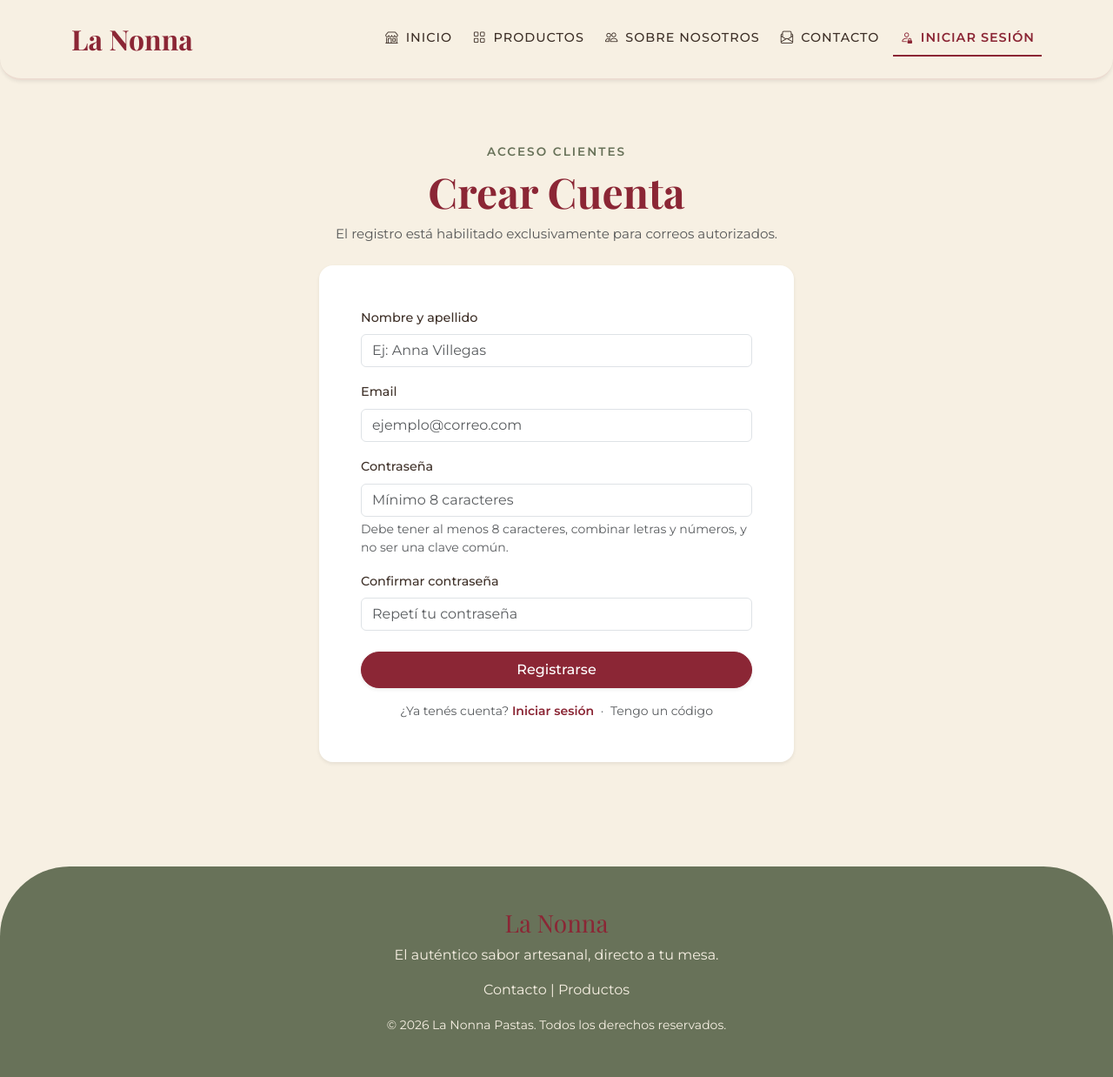
After one commit to palita1991/programacion_web_II_la_nonna, a Django app: page /registro/ in a window 1280 px wide. The commit adds this page. Shown: the whole page at 87% size. Run offline with Django 5.2, Linux system fonts and the light colour scheme; some web fonts are replaced.

Commit message:
feat: autenticación y manejo de sesiones

```diff
--- a/static/css/global.css
+++ b/static/css/global.css
@@ -96,6 +96,15 @@ h1, h2, h3, h4, h5, h6 {
     -webkit-backdrop-filter: blur(8px);
 }
 
+.nav-usuario-pill {
+    font-size: 0.9rem;
+    font-weight: 600;
+    color: var(--bordo);
+    background-color: rgba(128, 30, 39, 0.08);
+    padding: 0.35rem 0.85rem;
+    border-radius: 50rem;
+}
+
 /* =========================================
    FORMULARIO
    ========================================= */
--- a/templates/header.html
+++ b/templates/header.html
@@ -49,6 +49,7 @@
                         </a>
                     </li>
 
+                    {% if user.is_authenticated %}
                     {% url 'panel_solicitudes' as url_panel %}
                     <li class="nav-item">
                         <a class="nav-link d-flex align-items-center {% if '/panel/' in request.path %}active-link{% endif %}"
@@ -56,6 +57,31 @@
                             <i class="bi bi-kanban me-2"></i> Panel
                         </a>
                     </li>
+
+                    <li class="nav-item d-flex align-items-center ms-lg-2">
+                        <span class="nav-usuario-pill d-inline-flex align-items-center">
+                            <i class="bi bi-person-circle me-2"></i>
+                            {{ user.get_full_name|default:user.email }}
+                        </span>
+                    </li>
+
+                    <li class="nav-item d-flex align-items-center">
+                        <form method="POST" action="{% url 'cerrar_sesion' %}" class="m-0">
+                            {% csrf_token %}
+                            <button type="submit" class="btn btn-sm btn-outline-dark rounded-pill px-3">
+                                <i class="bi bi-box-arrow-right me-1"></i> Salir
+                            </button>
+                        </form>
+                    </li>
+                    {% else %}
+                    {% url 'iniciar_sesion' as url_login %}
+                    <li class="nav-item">
+                        <a class="nav-link d-flex align-items-center {% if request.path == url_login or '/registro/' in request.path or '/validar-cuenta/' in request.path %}active-link{% endif %}"
+                           href="{{ url_login }}">
+                            <i class="bi bi-person-lock me-2"></i> Iniciar Sesión
+                        </a>
+                    </li>
+                    {% endif %}
                 </ul>
             </div>
         </div>
--- a/website/forms.py
+++ b/website/forms.py
@@ -1,7 +1,7 @@
 import re
 from django import forms
 from .models import SolicitudContacto
-
+from django.contrib.auth.password_validation import validate_password
 
 class ContactoForm(forms.ModelForm):
     class Meta:
@@ -39,3 +39,110 @@ class SolicitudPanelForm(ContactoForm):
             **ContactoForm.Meta.widgets,
             'leida': forms.CheckboxInput(attrs={'class': 'form-check-input'}),
         }
+
+# =========================================
+# AUTENTICACIÓN
+# =========================================
+
+class RegistroForm(forms.Form):
+    nombre_apellido = forms.CharField(
+        label='Nombre y apellido',
+        max_length=150,
+        widget=forms.TextInput(attrs={
+            'class': 'form-control',
+            'placeholder': 'Ej: Anna Villegas',
+        }),
+    )
+    email = forms.EmailField(
+        label='Email',
+        widget=forms.EmailInput(attrs={
+            'class': 'form-control',
+            'placeholder': 'ejemplo@correo.com',
+        }),
+    )
+    password1 = forms.CharField(
+        label='Contraseña',
+        widget=forms.PasswordInput(attrs={
+            'class': 'form-control',
+            'placeholder': 'Mínimo 8 caracteres',
+        }),
+    )
+    password2 = forms.CharField(
+        label='Confirmar contraseña',
+        widget=forms.PasswordInput(attrs={
+            'class': 'form-control',
+            'placeholder': 'Repetí tu contraseña',
+        }),
+    )
+
+    def clean_nombre_apellido(self):
+        nombre = self.cleaned_data.get('nombre_apellido', '').strip()
+        if len(nombre) < 3:
+            raise forms.ValidationError('El nombre y apellido debe tener al menos 3 caracteres.')
+        if not re.match(r"^[a-zA-ZáéíóúÁÉÍÓÚñÑüÜ\s'-]+$", nombre):
+            raise forms.ValidationError('El nombre y apellido no puede contener números ni caracteres especiales.')
+        return nombre
+
+    def clean_email(self):
+        return self.cleaned_data.get('email', '').strip().lower()
+
+    def clean_password1(self):
+        password1 = self.cleaned_data.get('password1')
+        if password1:
+            validate_password(password1)
+        return password1
+
+    def clean(self):
+        cleaned_data = super().clean()
+        password1 = cleaned_data.get('password1')
+        password2 = cleaned_data.get('password2')
+
+        if password1 and password2 and password1 != password2:
+            self.add_error('password2', 'Las contraseñas no coinciden.')
+
+        return cleaned_data
+
+
+class ValidarCuentaForm(forms.Form):
+    email = forms.EmailField(
+        label='Email',
+        widget=forms.EmailInput(attrs={
+            'class': 'form-control',
+            'placeholder': 'ejemplo@correo.com',
+        }),
+    )
+    codigo = forms.CharField(
+        label='Código de validación',
+        max_length=6,
+        widget=forms.TextInput(attrs={
+            'class': 'form-control',
+            'placeholder': 'Ingresá el código de 6 dígitos',
+            'autocomplete': 'one-time-code',
+        }),
+    )
+
+    def clean_email(self):
+        return self.cleaned_data.get('email', '').strip().lower()
+
+    def clean_codigo(self):
+        return self.cleaned_data.get('codigo', '').strip()
+
+
+class LoginEmailForm(forms.Form):
+    email = forms.EmailField(
+        label='Email',
+        widget=forms.EmailInput(attrs={
+            'class': 'form-control',
+            'placeholder': 'ejemplo@correo.com',
+        }),
+    )
+    password = forms.CharField(
+        label='Contraseña',
+        widget=forms.PasswordInput(attrs={
+            'class': 'form-control',
+            'placeholder': 'Tu contraseña',
+        }),
+    )
+
+    def clean_email(self):
+        return self.cleaned_data.get('email', '').strip().lower()
--- a/website/templates/website/contacto.html
+++ b/website/templates/website/contacto.html
@@ -64,7 +64,7 @@
                         </div>
 
                         <div class="mb-3">
-                            <label for="{{ form.email.id_for_label }}" class="form-label contacto-label">Correo electrónico</label>
+                            <label for="{{ form.email.id_for_label }}" class="form-label contacto-label">Email</label>
                             {{ form.email }}
                             {% if form.email.errors %}
                                 <div class="text-danger mt-1 small">{{ form.email.errors|striptags }}</div>
--- a/website/templates/website/panel_form.html
+++ b/website/templates/website/panel_form.html
@@ -35,7 +35,7 @@
                         </div>
 
                         <div class="mb-3">
-                            <label for="{{ form.email.id_for_label }}" class="form-label contacto-label">Correo electrónico</label>
+                            <label for="{{ form.email.id_for_label }}" class="form-label contacto-label">Email</label>
                             {{ form.email }}
                             {% if form.email.errors %}
                                 <div class="mt-1 small fw-bold texto-error">{{ form.email.errors|striptags }}</div>
--- /dev/null
+++ b/website/templates/website/registro.html
@@ -0,0 +1,88 @@
+{% extends 'base.html' %}
+{% load static %}
+
+{% block title %}Registro de Usuario | La Nonna{% endblock %}
+
+{% block extra_css %}
+    <link rel="stylesheet" href="{% static 'website/css/website_style.css' %}">
+{% endblock %}
+
+{% block content %}
+<section class="py-5">
+    <div class="container my-4">
+        <div class="row justify-content-center">
+            <div class="col-md-8 col-lg-6">
+                <div class="text-center mb-4">
+                    <span class="subtitulo-seccion">Acceso Clientes</span>
+                    <h1 class="titulo-seccion mt-2">Crear Cuenta</h1>
+                    <p class="text-muted texto-chico mb-0">
+                        El registro está habilitado exclusivamente para correos autorizados.
+                    </p>
+                </div>
+
+                <div class="p-4 p-md-5 rounded-4 shadow-sm bg-blanco">
+                    <form method="POST" novalidate>
+                        {% csrf_token %}
+
+                        <div class="mb-3">
+                            <label for="{{ form.nombre_apellido.id_for_label }}" class="form-label contacto-label">
+                                {{ form.nombre_apellido.label }}
+                            </label>
+                            {{ form.nombre_apellido }}
+                            {% if form.nombre_apellido.errors %}
+                                <div class="mt-1 small fw-bold texto-error">{{ form.nombre_apellido.errors|striptags }}</div>
+                            {% endif %}
+                        </div>
+
+                        <div class="mb-3">
+                            <label for="{{ form.email.id_for_label }}" class="form-label contacto-label">
+                                {{ form.email.label }}
+                            </label>
+                            {{ form.email }}
+                            {% if form.email.errors %}
+                                <div class="mt-1 small fw-bold texto-error">{{ form.email.errors|striptags }}</div>
+                            {% endif %}
+                        </div>
+
+                        <div class="mb-3">
+                            <label for="{{ form.password1.id_for_label }}" class="form-label contacto-label">
+                                {{ form.password1.label }}
+                            </label>
+                            {{ form.password1 }}
+                            <div class="form-text small">
+                                Debe tener al menos 8 caracteres, combinar letras y números, y no ser una clave común.
+                            </div>
+                            {% if form.password1.errors %}
+                                <div class="mt-1 small fw-bold texto-error">{{ form.password1.errors|striptags }}</div>
+                            {% endif %}
+                        </div>
+
+                        <div class="mb-4">
+                            <label for="{{ form.password2.id_for_label }}" class="form-label contacto-label">
+                                {{ form.password2.label }}
+                            </label>
+                            {{ form.password2 }}
+                            {% if form.password2.errors %}
+                                <div class="mt-1 small fw-bold texto-error">{{ form.password2.errors|striptags }}</div>
+                            {% endif %}
+                        </div>
+
+                        <div class="d-grid mb-3">
+                            <button type="submit" class="btn btn-primary rounded-pill py-2 fw-medium shadow-sm">
+                                Registrarse
+                            </button>
+                        </div>
+
+                        <div class="text-center small text-muted">
+                            ¿Ya tenés cuenta?
+                            <a href="{% url 'iniciar_sesion' %}" class="fw-semibold texto-error text-decoration-none">Iniciar sesión</a>
+                            <span class="mx-1">·</span>
+                            <a href="{% url 'validar_cuenta' %}" class="text-muted text-decoration-none">Tengo un código</a>
+                        </div>
+                    </form>
+                </div>
+            </div>
+        </div>
+    </div>
+</section>
+{% endblock %}
--- a/website/urls.py
+++ b/website/urls.py
@@ -8,6 +8,11 @@ urlpatterns = [
     path('sobre-nosotros/', views.sobre_nosotros, name='sobre_nosotros'),
     path('contacto/', views.contacto, name='contacto'),
 
+    path('registro/', views.registro_usuario, name='registro'),
+    path('validar-cuenta/', views.validar_cuenta, name='validar_cuenta'),
+    path('iniciar-sesion/', views.iniciar_sesion, name='iniciar_sesion'),
+    path('cerrar-sesion/', views.cerrar_sesion, name='cerrar_sesion'),
+
     path('panel/', views.panel_solicitudes, name='panel_solicitudes'),
     path('panel/nueva/', views.crear_solicitud, name='crear_solicitud'),
     path('panel/editar/<int:pk>/', views.editar_solicitud, name='editar_solicitud'),
--- a/website/views.py
+++ b/website/views.py
@@ -10,12 +10,25 @@ def productos(request):
 def sobre_nosotros(request):
     return render(request, 'website/sobre_nosotros.html')
 
-
+import secrets
 from django.shortcuts import render, redirect, get_object_or_404
 from django.contrib import messages
 from django.core.mail import send_mail
-from .models import SolicitudContacto
-from .forms import ContactoForm, SolicitudPanelForm
+from django.conf import settings
+from django.contrib.auth import authenticate, login, logout
+from django.contrib.auth.decorators import login_required
+from django.contrib.auth.models import User
+from django.urls import reverse
+from django.utils.http import url_has_allowed_host_and_scheme
+
+from .models import SolicitudContacto, UsuarioPermitido, CodigoValidacion
+from .forms import (
+    ContactoForm,
+    SolicitudPanelForm,
+    RegistroForm,
+    ValidarCuentaForm,
+    LoginEmailForm,
+)
 
 
 def contacto(request):
@@ -64,6 +77,7 @@ def contacto(request):
 
 
 # LECTURA - PANEL INTERIOR
+@login_required
 def panel_solicitudes(request):
     solicitudes = SolicitudContacto.objects.all()
 
@@ -81,6 +95,7 @@ def panel_solicitudes(request):
     })
 
 # CREACIÓN - PANEL INTERIOR
+@login_required
 def crear_solicitud(request):
     if request.method == 'POST':
         form = SolicitudPanelForm(request.POST)
@@ -98,6 +113,7 @@ def crear_solicitud(request):
     })
 
 # ACTUALIZACIÓN - PANEL INTERNO
+@login_required
 def editar_solicitud(request, pk):
     solicitud = get_object_or_404(SolicitudContacto, pk=pk)
 
@@ -118,6 +134,7 @@ def editar_solicitud(request, pk):
     })
 
 # ELIMINACIÓN - PANEL INTERNO
+@login_required
 def eliminar_solicitud(request, pk):
     solicitud = get_object_or_404(SolicitudContacto, pk=pk)
 
@@ -130,3 +147,200 @@ def eliminar_solicitud(request, pk):
     return render(request, 'website/panel_confirmar_eliminar.html', {
         'solicitud': solicitud,
     })
+
+# =========================================
+# AUTENTICACIÓN Y SESIONES
+# =========================================
+
+def registro_usuario(request):
+    if request.user.is_authenticated:
+        return redirect('panel_solicitudes')
+
+    if request.method == 'POST':
+        form = RegistroForm(request.POST)
+        if form.is_valid():
+            nombre_completo = form.cleaned_data['nombre_apellido']
+            email = form.cleaned_data['email']
+            password = form.cleaned_data['password1']
+
+            # 1. Verificar si el correo está en la tabla de usuarios permitidos
+            esta_permitido = UsuarioPermitido.objects.filter(email__iexact=email).exists()
+
+            if not esta_permitido:
+                messages.error(
+                    request,
+                    'Acceso restringido. No está autorizado a utilizar este sistema.'
+                )
+                return redirect('registro')
+
+            # 2. Verificar si ya existe una cuenta activa con ese correo
+            usuario_existente = User.objects.filter(email__iexact=email).first()
+            if usuario_existente and usuario_existente.is_active:
+                messages.warning(
+                    request,
+                    'Este correo ya se encuentra registrado y validado. Iniciá sesión con tu contraseña.'
+                )
+                return redirect('iniciar_sesion')
+
+            # Separar nombre y apellido para que user.get_full_name() lo devuelva completo
+            partes = nombre_completo.split(' ', 1)
+            first_name = partes[0]
+            last_name = partes[1] if len(partes) > 1 else ''
+
+            if usuario_existente:
+                # Si se registró antes pero nunca validó, actualizamos datos y emitimos nuevo código
+                usuario = usuario_existente
+                usuario.first_name = first_name
+                usuario.last_name = last_name
+                usuario.set_password(password)
+                usuario.is_active = False
+                usuario.save()
+                CodigoValidacion.objects.filter(usuario=usuario, usado=False).update(usado=True)
+            else:
+                usuario = User.objects.create_user(
+                    username=email,
+                    email=email,
+                    password=password,
+                    first_name=first_name,
+                    last_name=last_name,
+                    is_active=False,
+                )
+
+            # 3. Generar código seguro de 6 dígitos y enlace de validación
+            codigo = str(secrets.randbelow(900000) + 100000)
+            CodigoValidacion.objects.create(usuario=usuario, codigo=codigo)
+
+            enlace_validacion = f"{request.build_absolute_uri(reverse('validar_cuenta'))}?email={email}"
+
+            asunto = 'Validación de cuenta - Panel La Nonna'
+            cuerpo = (
+                f"Hola {nombre_completo},\n\n"
+                "Recibimos tu solicitud de registro para acceder al Panel de Administración de La Nonna.\n\n"
+                f"Tu código de validación es: {codigo}\n\n"
+                "Para habilitar tu cuenta, ingresá al siguiente enlace e introducí tu correo y el código:\n"
+                f"{enlace_validacion}\n\n"
+                "Saludos,\n"
+                "La Nonna - Pastas Artesanales"
+            )
+
+            try:
+                send_mail(
+                    subject=asunto,
+                    message=cuerpo,
+                    from_email=settings.EMAIL_HOST_USER,
+                    recipient_list=[email],
+                    fail_silently=False,
+                )
+                messages.success(request, 'Le llegará un correo para validar su cuenta')
+            except Exception as e:
+                messages.warning(
+                    request,
+                    f'Tu registro se creó, pero hubo un error al enviar el correo de validación: {e}'
+                )
+
+            return redirect(f"{reverse('validar_cuenta')}?email={email}")
+    else:
+        form = RegistroForm()
+
+    return render(request, 'website/registro.html', {'form': form})
+
+
+def validar_cuenta(request):
+    if request.user.is_authenticated:
+        return redirect('panel_solicitudes')
+
+    if request.method == 'POST':
+        form = ValidarCuentaForm(request.POST)
+        if form.is_valid():
+            email = form.cleaned_data['email']
+            codigo_ingresado = form.cleaned_data['codigo']
+
+            usuario = User.objects.filter(email__iexact=email).first()
+
+            if not usuario:
+                messages.error(request, 'El correo o el código de validación son incorrectos.')
+                return render(request, 'website/validar_cuenta.html', {'form': form})
+
+            if usuario.is_active:
+                messages.info(request, 'Esta cuenta ya fue validada anteriormente. Podés iniciar sesión.')
+                return redirect('iniciar_sesion')
+
+            registro_codigo = CodigoValidacion.objects.filter(
+                usuario=usuario,
+                codigo=codigo_ingresado,
+                usado=False,
+            ).first()
+
+            if registro_codigo:
+                usuario.is_active = True
+                usuario.save()
+                registro_codigo.usado = True
+                registro_codigo.save()
+
+                messages.success(
+                    request,
+                    '¡Cuenta validada correctamente! Ya podés iniciar sesión con tu correo y contraseña.'
+                )
+                return redirect('iniciar_sesion')
+            else:
+                messages.error(request, 'El código de validación es incorrecto o ya fue utilizado.')
+    else:
+        email_inicial = request.GET.get('email', '')
+        form = ValidarCuentaForm(initial={'email': email_inicial})
+
+    return render(request, 'website/validar_cuenta.html', {'form': form})
+
+
+def iniciar_sesion(request):
+    if request.user.is_authenticated:
+        return redirect('panel_solicitudes')
+
+    next_url = request.GET.get('next') or request.POST.get('next', '')
+
+    if request.method == 'POST':
+        form = LoginEmailForm(request.POST)
+        if form.is_valid():
+            email = form.cleaned_data['email']
+            password = form.cleaned_data['password']
+
+            usuario_existente = User.objects.filter(email__iexact=email).first()
+
+            if usuario_existente:
+                # Si la contraseña coincide pero todavía no validó el código, avisamos con claridad
+                if not usuario_existente.is_active and usuario_existente.check_password(password):
+                    messages.warning(
+                        request,
+                        'Tu cuenta todavía no fue validada. Ingresá el código que te enviamos por correo.'
+                    )
+                    return redirect(f"{reverse('validar_cuenta')}?email={email}")
+
+                user = authenticate(
+                    request,
+                    username=usuario_existente.username,
+                    password=password,
+                )
+
+                if user is not None:
+                    login(request, user)
+                    nombre_mostrar = user.get_full_name() or user.email
+                    messages.success(request, f'¡Bienvenido/a, {nombre_mostrar}!')
+
+                    if next_url and url_has_allowed_host_and_scheme(next_url, allowed_hosts={request.get_host()}):
+                        return redirect(next_url)
+                    return redirect('panel_solicitudes')
+
+            messages.error(request, 'Email o contraseña incorrectos.')
+    else:
+        form = LoginEmailForm()
+
+    return render(request, 'website/iniciar_sesion.html', {
+        'form': form,
+        'next': next_url,
+    })
+
+
+def cerrar_sesion(request):
+    if request.method == 'POST':
+        logout(request)
+        messages.info(request, 'Cerraste sesión correctamente.')
+    return redirect('inicio')
```
Also changed, not shown: lanonna/settings.py (+7 -3 lines), website/admin.py (+13 -1 lines), website/models.py (+31 -1 lines), website/templates/website/iniciar_sesion.html (added, +66 -0 lines), website/templates/website/validar_cuenta.html (added, +64 -0 lines), website/migrations/0003_usuariopermitido_codigovalidacion.py (added), website/migrations/0004_cargar_usuario_permitido.py (added).
